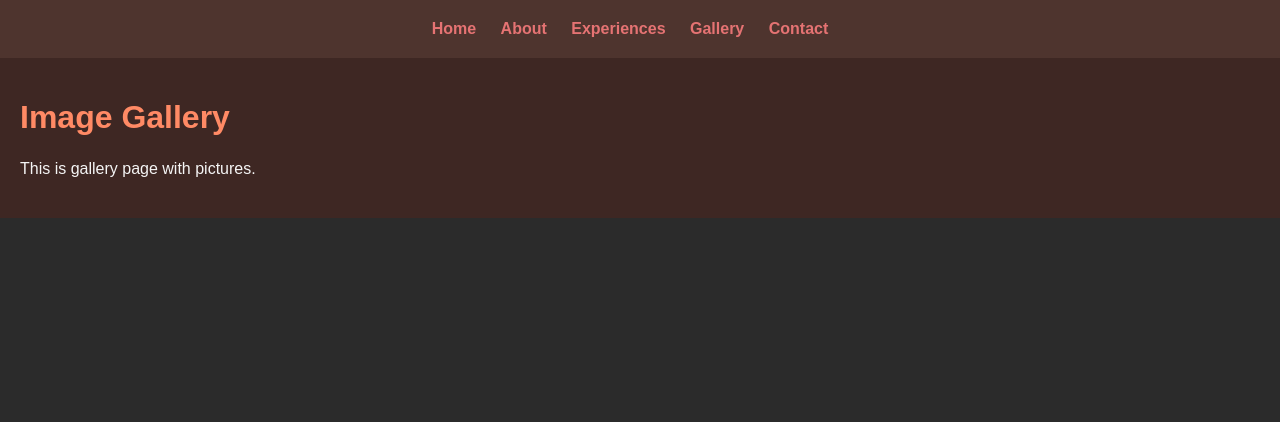
After one commit to denisklopotan/atma-bhavaka, a Django app: page /gallery/ in a window 1280 px wide. The commit adds this page. Shown: the top 422 px of the page. Run offline with Django 5.2, Linux system fonts and the light colour scheme.

Commit message:
Create 'experiences.html' & 'gallery.html'

```diff
--- a/atma_bhavaka/settings.py
+++ b/atma_bhavaka/settings.py
@@ -26,7 +26,7 @@ SECRET_KEY = 'django-insecure-lqaamw1jo11zd$ouh^ir+f=uq3k37&ij9vq@_z-(c#)81@zxd@
 # SECURITY WARNING: don't run with debug turned on in production!
 DEBUG = True
 
-ALLOWED_HOSTS = ['8000-denisklopot-atmabhavaka-0nsvcrmv7zs.ws-eu115.gitpod.io']
+ALLOWED_HOSTS = ['8000-denisklopot-atmabhavaka-q3ovdhridwc.ws-eu116.gitpod.io']
 
 SITE_ID = 1
 
--- a/atma_bhavaka/urls.py
+++ b/atma_bhavaka/urls.py
@@ -19,11 +19,13 @@ Including another URLconf
 
 from django.contrib import admin
 from django.urls import path
-from .views import home_view, about_view, contact_view
+from .views import home_view, about_view, contact_view, experiences_view, gallery_view
 
 urlpatterns = [
     path('admin/', admin.site.urls),
     path('', home_view, name='home'),
     path('about/', about_view, name='about'),
     path('contact/', contact_view, name='contact'),
+    path('experiences/', experiences_view, name='experiences'),
+    path('gallery/', gallery_view, name='gallery'),
 ]
--- a/atma_bhavaka/views.py
+++ b/atma_bhavaka/views.py
@@ -10,3 +10,9 @@ def about_view(request):
 
 def contact_view(request):
     return render(request, 'contact.html')
+
+def experiences_view(request):
+    return render(request, 'experiences.html')
+
+def gallery_view(request):
+    return render(request, 'gallery.html')
--- a/templates/about.html
+++ b/templates/about.html
@@ -1,7 +1,7 @@
 <!-- templates/about.html -->
 {% extends "base.html" %}
 
-{% block title %}About Us - My Website{% endblock %}
+{% block title %}About Me{% endblock %}
 
 {% block content %}
 <h1>About Us</h1>
--- a/templates/base.html
+++ b/templates/base.html
@@ -13,6 +13,8 @@
             <ul>
                 <li><a href="{% url 'home' %}">Home</a></li>
                 <li><a href="{% url 'about' %}">About</a></li>
+                <li><a href="{% url 'experiences' %}">Experiences</a></li>
+                <li><a href="{% url 'gallery' %}">Gallery</a></li>
                 <li><a href="{% url 'contact' %}">Contact</a></li>
             </ul>
         </nav>
--- a/templates/contact.html
+++ b/templates/contact.html
@@ -1,7 +1,7 @@
 <!-- templates/contact.html -->
 {% extends "base.html" %}
 
-{% block title %}Contact Us - My Website{% endblock %}
+{% block title %}Contact Us{% endblock %}
 
 {% block content %}
 <h1>Contact Us</h1>
--- /dev/null
+++ b/templates/gallery.html
@@ -0,0 +1,8 @@
+{% extends "base.html" %}
+
+{% block title %}Gallery{% endblock %}
+
+{% block content %}
+<h1>Image Gallery</h1>
+<p>This is gallery page with pictures.</p>
+{% endblock %}
```
Also changed, not shown: templates/experiences.html (added, +8 -0 lines).
